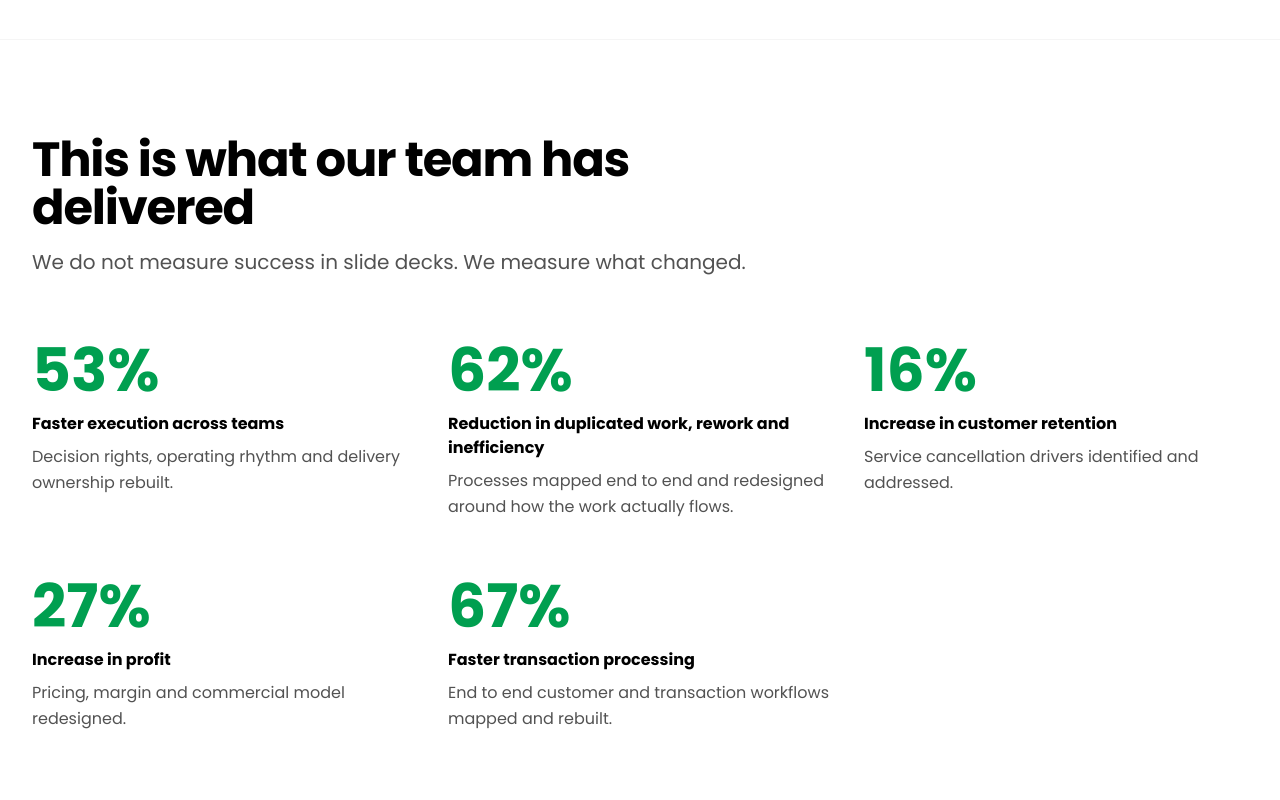
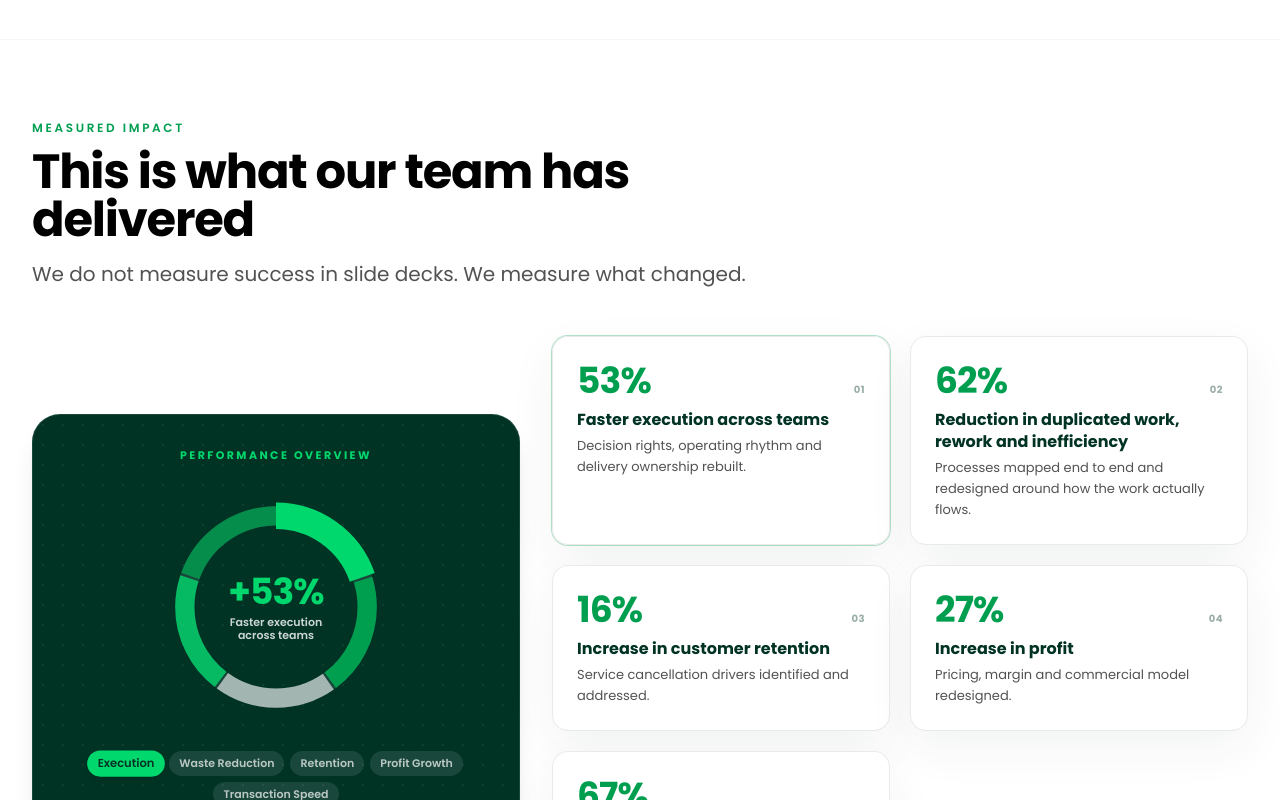
Before and after one commit to AyeshaNoor-web/pivotprime, a Next.js app: page / in a window 1280 px wide. Shown: the part 960-1760 px from the top of the page. Built offline with nearby package versions, Linux system fonts and the light colour scheme; no server answers.

Commit message:
Convert Results section into an interactive compact Donut graphic and metric cards

```diff
--- a/src/app/page.tsx
+++ b/src/app/page.tsx
@@ -1,7 +1,5 @@
 import Image from "next/image";
 import Link from "next/link";
-import FadeUp from "@/components/FadeUp";
-import CountUp from "@/components/CountUp";
 import { DIAGNOSTIC_ENABLED } from "@/lib/flags";
 import { CONTACT_CTA, HERO_CTA, JOURNEY_CTA, WHATSAPP_CTA } from "@/content/cta";
 import {
@@ -11,7 +9,6 @@ import {
   FOUNDER,
   HERO,
   HOW_WE_ARE_PAID,
-  METRICS,
   PATTERNS,
   PROOF,
   RESULTS,
@@ -21,6 +18,7 @@ import ServiceCards from "@/components/ServiceCards";
 import PatternsList from "@/components/PatternsList";
 import CaseStudies from "@/components/CaseStudies";
 import PersonaSwitcher from "@/components/PersonaSwitcher";
+import ResultsGraphic from "@/components/ResultsGraphic";
 import type { Metadata } from "next";
 import { pageMetadata } from "@/content/metadata";
 
@@ -149,33 +147,19 @@ export default function Home() {
           services: after "we build it" the visitor's next thought is "prove it".
           Figures are green and count up on scroll; labels and context are in the
           standard body colour. Spec 3.3. */}
-      <section className="bg-white px-4 py-24 sm:px-6 lg:px-8">
+      <section className="bg-white px-4 py-20 sm:px-6 lg:px-8">
         <div className="mx-auto max-w-7xl">
-          <header className="mb-16 max-w-3xl">
+          <header className="mb-12 max-w-3xl">
+            <span className="block font-sans font-semibold text-xs tracking-[0.22em] uppercase text-mid mb-3">
+              MEASURED IMPACT
+            </span>
             <h2 className="text-3xl font-extrabold tracking-tight text-foreground md:text-4xl lg:text-5xl">
               {RESULTS.heading}
             </h2>
             <p className="mt-4 text-lg text-neutral-600 md:text-xl">{RESULTS.standfirst}</p>
           </header>
 
-          {/* Cards with no figure are filtered out rather than shown with a
-              placeholder. Spec 3.3 on metric 6: "Do not launch this card with a
-              placeholder." The copy is written and the card appears the moment
-              the number lands. */}
-          <ul className="grid grid-cols-1 gap-x-8 gap-y-14 sm:grid-cols-2 lg:grid-cols-3">
-            {METRICS.filter((m) => m.figure !== null).map((metric) => (
-              <li key={metric.label} className="min-w-0 [&>*]:max-w-full">
-                <FadeUp>
-                <div className="mb-3 text-5xl font-bold text-mid md:text-6xl">
-                  <CountUp end={metric.figure as number} />
-                  {metric.suffix}
-                </div>
-                <h3 className="mb-2 font-bold text-foreground">{metric.label}</h3>
-                <p className="leading-relaxed text-neutral-600">{metric.context}</p>
-                </FadeUp>
-              </li>
-            ))}
-          </ul>
+          <ResultsGraphic />
         </div>
       </section>
 
--- /dev/null
+++ b/src/components/ResultsGraphic.tsx
@@ -0,0 +1,173 @@
+"use client";
+
+import { useState } from "react";
+import FadeUp from "@/components/FadeUp";
+import CountUp from "@/components/CountUp";
+import { METRICS } from "@/content/homepage";
+
+export default function ResultsGraphic() {
+  const [activeMetric, setActiveMetric] = useState(0);
+  const activeMetricsList = METRICS.filter((m) => m.figure !== null);
+
+  // Data for chart segments
+  const segments = [
+    { label: "Execution", value: 53 },
+    { label: "Waste Reduction", value: 62 },
+    { label: "Retention", value: 16 },
+    { label: "Profit Growth", value: 27 },
+    { label: "Transaction Speed", value: 67 },
+  ];
+
+  return (
+    <div className="relative">
+      <div className="grid grid-cols-1 lg:grid-cols-12 gap-8 items-center">
+
+        {/* Left Side: Visual Interactive Donut / Gauge Graphic (5 cols) */}
+        <div className="lg:col-span-5 flex flex-col items-center justify-center p-6 sm:p-8 rounded-[28px] bg-forest text-white shadow-xl border border-white/10 relative overflow-hidden">
+          <div className="absolute inset-0 bg-[radial-gradient(rgba(255,255,255,0.06)_1px,transparent_1px)] [background-size:20px_20px] pointer-events-none" />
+
+          <div className="relative z-10 w-full flex flex-col items-center">
+            <span className="text-[11px] font-sans font-bold tracking-[0.22em] uppercase text-neon mb-4">
+              PERFORMANCE OVERVIEW
+            </span>
+
+            {/* SVG Ring Visualizer */}
+            <div className="relative w-52 h-52 sm:w-60 sm:h-60 flex items-center justify-center my-2">
+              <svg className="w-full h-full -rotate-90 transform" viewBox="0 0 100 100">
+                {/* Background Ring */}
+                <circle
+                  cx="50"
+                  cy="50"
+                  r="38"
+                  className="stroke-white/10"
+                  strokeWidth="8"
+                  fill="transparent"
+                />
+                {/* 5 Distinct Colored Donut Segments */}
+                <circle
+                  cx="50"
+                  cy="50"
+                  r="38"
+                  className="stroke-neon transition-all duration-500 cursor-pointer"
+                  strokeWidth={activeMetric === 0 ? "11" : "8"}
+                  strokeDasharray="47 192"
+                  strokeDashoffset="0"
+                  fill="transparent"
+                  onClick={() => setActiveMetric(0)}
+                />
+                <circle
+                  cx="50"
+                  cy="50"
+                  r="38"
+                  className="stroke-mid transition-all duration-500 cursor-pointer"
+                  strokeWidth={activeMetric === 1 ? "11" : "8"}
+                  strokeDasharray="47 192"
+                  strokeDashoffset="-48"
+                  fill="transparent"
+                  onClick={() => setActiveMetric(1)}
+                />
+                <circle
+                  cx="50"
+                  cy="50"
+                  r="38"
+                  className="stroke-white/60 transition-all duration-500 cursor-pointer"
+                  strokeWidth={activeMetric === 2 ? "11" : "8"}
+                  strokeDasharray="47 192"
+                  strokeDashoffset="-96"
+                  fill="transparent"
+                  onClick={() => setActiveMetric(2)}
+                />
+                <circle
+                  cx="50"
+                  cy="50"
+                  r="38"
+                  className="stroke-neon/80 transition-all duration-500 cursor-pointer"
+                  strokeWidth={activeMetric === 3 ? "11" : "8"}
+                  strokeDasharray="47 192"
+                  strokeDashoffset="-144"
+                  fill="transparent"
+                  onClick={() => setActiveMetric(3)}
+                />
+                <circle
+                  cx="50"
+                  cy="50"
+                  r="38"
+                  className="stroke-mid/80 transition-all duration-500 cursor-pointer"
+                  strokeWidth={activeMetric === 4 ? "11" : "8"}
+                  strokeDasharray="47 192"
+                  strokeDashoffset="-192"
+                  fill="transparent"
+                  onClick={() => setActiveMetric(4)}
+                />
+              </svg>
+
+              {/* Center Active Stat Counter */}
+              <div className="absolute inset-0 flex flex-col items-center justify-center text-center p-4">
+                <span className="text-3xl sm:text-4xl font-extrabold text-neon tracking-tight">
+                  +{activeMetricsList[activeMetric]?.figure || 53}%
+                </span>
+                <span className="text-[11px] font-semibold text-white/80 max-w-[130px] line-clamp-2 mt-1 leading-tight">
+                  {activeMetricsList[activeMetric]?.label}
+                </span>
+              </div>
+            </div>
+
+            {/* Interactive Segment Buttons */}
+            <div className="flex flex-wrap justify-center gap-1.5 mt-4 w-full">
+              {segments.map((seg, idx) => (
+                <button
+                  key={seg.label}
+                  type="button"
+                  onClick={() => setActiveMetric(idx)}
+                  className={`px-2.5 py-1 rounded-full text-[11px] font-semibold transition-all duration-200 ${
+                    activeMetric === idx
+                      ? "bg-neon text-forest shadow-md scale-105"
+                      : "bg-white/10 text-white/70 hover:bg-white/20 hover:text-white"
+                  }`}
+                >
+                  {seg.label}
+                </button>
+              ))}
+            </div>
+          </div>
+        </div>
+
+        {/* Right Side: Compact Dashboard Grid (7 cols) */}
+        <div className="lg:col-span-7">
+          <ul className="grid grid-cols-1 sm:grid-cols-2 gap-4 sm:gap-5">
+            {activeMetricsList.map((metric, i) => (
+              <li
+                key={metric.label}
+                onClick={() => setActiveMetric(i)}
+                className={`frosted-card-light rounded-2xl p-5 sm:p-6 transition-all duration-200 cursor-pointer hover:-translate-y-1 hover:shadow-lg ${
+                  activeMetric === i
+                    ? "border-mid shadow-md bg-forest/[0.04] ring-1 ring-mid/30"
+                    : "hover:border-mid/30"
+                }`}
+              >
+                <FadeUp>
+                  <div className="flex items-baseline justify-between mb-2">
+                    <div className="text-3xl sm:text-4xl font-extrabold text-mid tracking-tight">
+                      <CountUp end={metric.figure as number} />
+                      {metric.suffix}
+                    </div>
+                    <span className="text-[10px] font-bold tracking-wider text-forest/40 uppercase">
+                      0{i + 1}
+                    </span>
+                  </div>
+                  <h3 className="text-sm sm:text-base font-bold text-forest mb-1 leading-snug">
+                    {metric.label}
+                  </h3>
+                  <p className="text-xs sm:text-[13px] text-neutral-600 leading-relaxed">
+                    {metric.context}
+                  </p>
+                </FadeUp>
+              </li>
+            ))}
+          </ul>
+        </div>
+
+      </div>
+    </div>
+  );
+}
```
